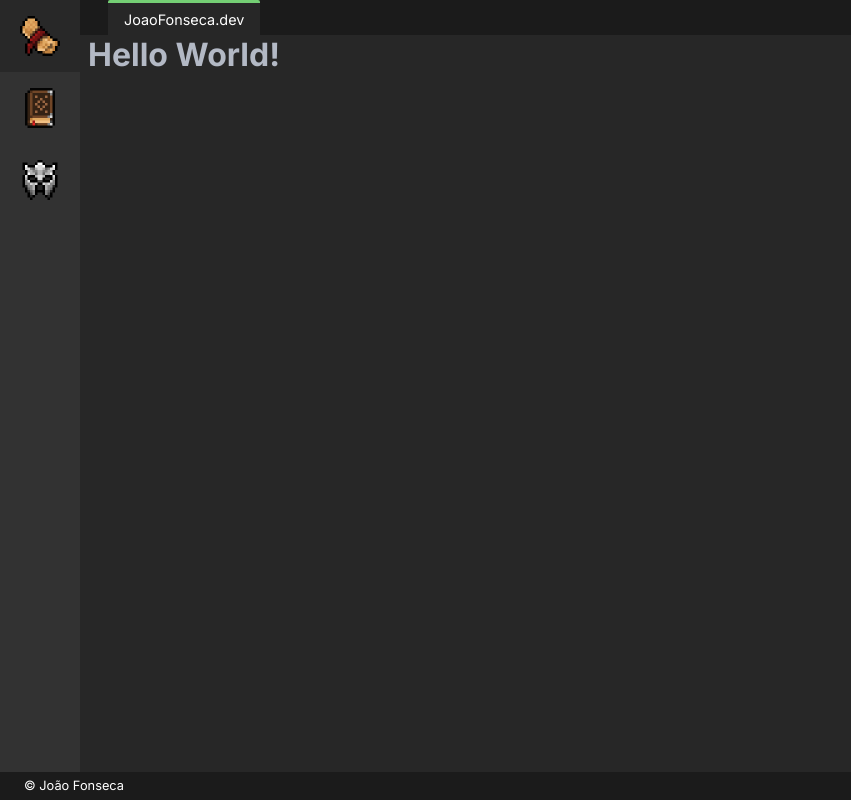
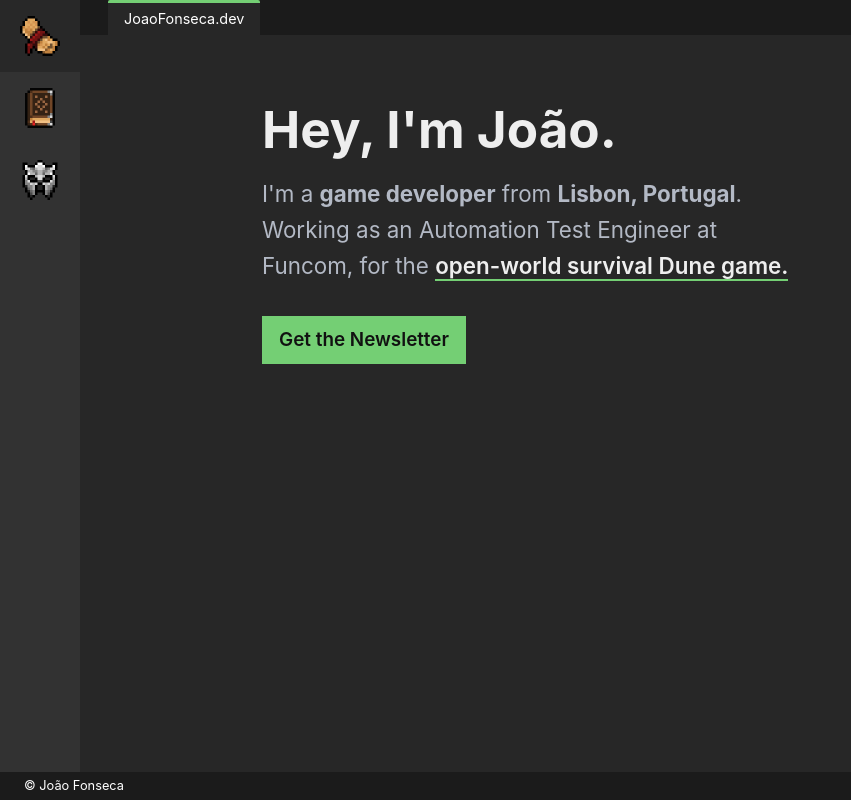
Before and after one commit to joaofonsecadev/joaofonsecadev, a Gatsby site: page / in a window 1280 px wide. Shown: the whole page, without its empty margins (0-851 px from the left). Built offline with nearby package versions, Linux system fonts and the light colour scheme; Gatsby itself is replaced by a stand-in of ours.

Commit message:
Main container and hero section

```diff
--- a/package.json
+++ b/package.json
@@ -15,12 +15,15 @@
     },
     "dependencies": {
         "gatsby": "^4.0.2",
+        "gatsby-plugin-react-helmet": "^5.3.0",
         "gatsby-plugin-sass": "^5.0.0",
         "react": "^17.0.1",
         "react-dom": "^17.0.1",
+        "react-helmet": "^6.1.0",
         "sass": "^1.43.4"
     },
     "devDependencies": {
+        "@types/react-helmet": "^6.1.4",
         "@typescript-eslint/eslint-plugin": "^5.4.0",
         "@typescript-eslint/parser": "^5.4.0",
         "eslint": "^8.2.0",
--- /dev/null
+++ b/src/components/SEO.tsx
@@ -0,0 +1,10 @@
+import React from 'react';
+import Helmet from 'react-helmet';
+
+export default function SEO() {
+  return (
+    <Helmet>
+      <meta property="og:title" content="João Fonseca" />
+    </Helmet>
+  );
+}
--- a/src/pages/index.tsx
+++ b/src/pages/index.tsx
@@ -1,5 +1,38 @@
 import React from 'react';
+// import { Link } from 'gatsby';
+import Helmet from 'react-helmet';
+import SEO from '../components/SEO';
 
 export default function WebIndex() {
-  return <h1>Hello World!</h1>;
+  return (
+    <>
+      <Helmet title="João Fonseca" />
+      <SEO />
+      <article className="hero">
+        <header>
+          <div className="container">
+            <h1>Hey, I&apos;m João.</h1>
+            <p className="subtitle small">
+              I&apos;m a <strong>game developer</strong> from <strong>Lisbon, Portugal</strong>
+              . Working as an Automation Test Engineer at Funcom, for the{' '}
+              <a href="https://pr.funcom.com/Unannounced-Dune-survival-game" target="_blank" rel="noreferrer">
+                open-world survival Dune game.
+              </a>
+            </p>
+            <p className="hero-buttons">
+              <a href="https://joaofonseca.dev/" className="button">
+                Get the Newsletter
+              </a>
+            </p>
+          </div>
+        </header>
+        {/* <div className="container">
+          <h2 className="flex-header">
+            <span>Latest Articles</span>
+            <Link to="/articles">View All</Link>
+          </h2>
+        </div> */}
+      </article>
+    </>
+  );
 }
--- a/src/styles/_themeDark.scss
+++ b/src/styles/_themeDark.scss
@@ -6,4 +6,7 @@ $navHover: #00000033;
 
 $accent: #74cf74;
 
+$fontTextBright: #eeeeee;
 $fontText: #b3b9c5;
+
+$fontTextBrightInvert: #111111;
--- a/src/styles/layout.scss
+++ b/src/styles/layout.scss
@@ -7,6 +7,43 @@ $headerHeight: 35px;
 main {
     margin-left: $navbarWidth;
     margin-top: $headerHeight;
+}
+
+article {
+    margin-bottom: 3rem;
+
+    header {
+        text-align: center;
+    }
+
+    a {
+        font-weight: 600;
+        color: $fontTextBright;
+        border-top: 2px solid transparent;
+        border-bottom: 2px solid $accent;
+
+        &:hover {
+            font-weight: 600;
+            background: $accent;
+            color: $fontTextBrightInvert;
+            border-top: 2px solid $accent;
+            border-bottom: 2px solid $accent;
+        }
+    }
+}
+
+.hero {
+    header {
+        padding: 2rem 0 0;
+        text-align: left;
+    }
+}
+
+.container {
+    margin-left: auto;
+    margin-right: auto;
+    max-width: 900px;
+    padding: 2rem;
 }
 
 .navbar {
--- a/src/styles/styles.scss
+++ b/src/styles/styles.scss
@@ -1,12 +1,88 @@
 @import './_themeDark.scss';
-@import url('https://fonts.googleapis.com/css2?family=DM+Mono&family=Inter:wght@400;700&display=swap');
+
+$fontHeading: -apple-system,BlinkMacSystemFont,"Helvetica Neue","Roboto",Roboto,Arial,"Noto Sans",sans-serif,"Apple Color Emoji","Segoe UI","Segoe UI Emoji","Segoe UI Symbol","Noto Color Emoji";
+$fontMain: -apple-system,BlinkMacSystemFont,"Inter","Helvetica Neue","Roboto",Roboto,Arial,"Noto Sans",sans-serif,"Apple Color Emoji","Segoe UI","Segoe UI Emoji","Segoe UI Symbol","Noto Color Emoji";
+$fontCode: Menlo,"DM Mono","Roboto Mono",Courier New,monospace;
+
+* {
+    box-sizing: border-box;
+}
 
 body {
-    font-family: 'Inter', sans-serif;
+    font-family: $fontMain;
     background-color: $background;
     color: $fontText;
+    line-height: 1.6;
 }
 
 a {
     text-decoration: none;
+
+    &.button {
+        background: $accent;
+        border: 1px solid $accent!important;
+        color: $fontTextBrightInvert;
+        display: block;
+        padding: 0.5rem 1rem;
+
+        &:hover {
+            filter: brightness(1.1)
+        }
+    }
 }
+
+p {
+    font-size: 1.18rem;
+    margin: 0 0 2rem;
+}
+
+h1 {
+    color: $accent;
+    font-family: $fontHeading;
+    line-height: 1.2;
+    margin: 0 0 1.5rem;
+    scroll-margin-top: 60px;
+}
+
+strong {
+    font-weight: bold;
+}
+
+article {
+    h1 {
+        color: $fontTextBright;
+        font-size: 2.5rem;
+        font-weight: 700;
+        margin-bottom: 0.75rem;
+    }
+}
+
+.hero {
+    h1 {
+        color: $fontTextBright;
+        font-size: 3.2rem;
+        margin-bottom: 1rem;
+    }
+
+    p {
+        &.subtitle {
+            color: $fontText;
+            font-size: 1.4rem;
+        }
+    }
+
+    .hero-buttons {
+        align-items: center;
+        display: flex;
+        gap: 1rem;
+    }
+}
+
+.container {
+    &.small {
+
+    }
+    .small {
+        max-width: 550px;
+    }
+}
```
Also changed, not shown: .eslintrc.js, 1 other file.
